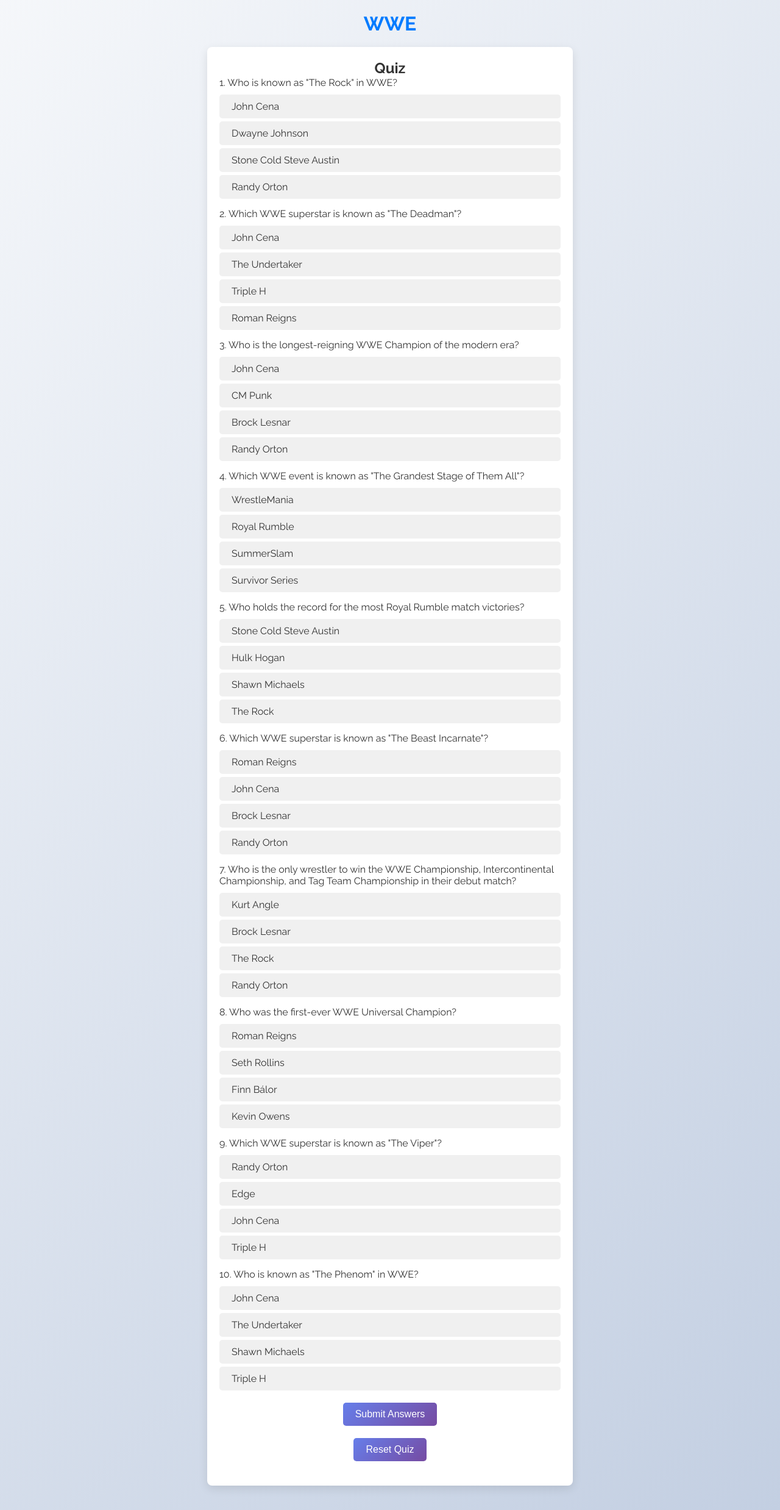
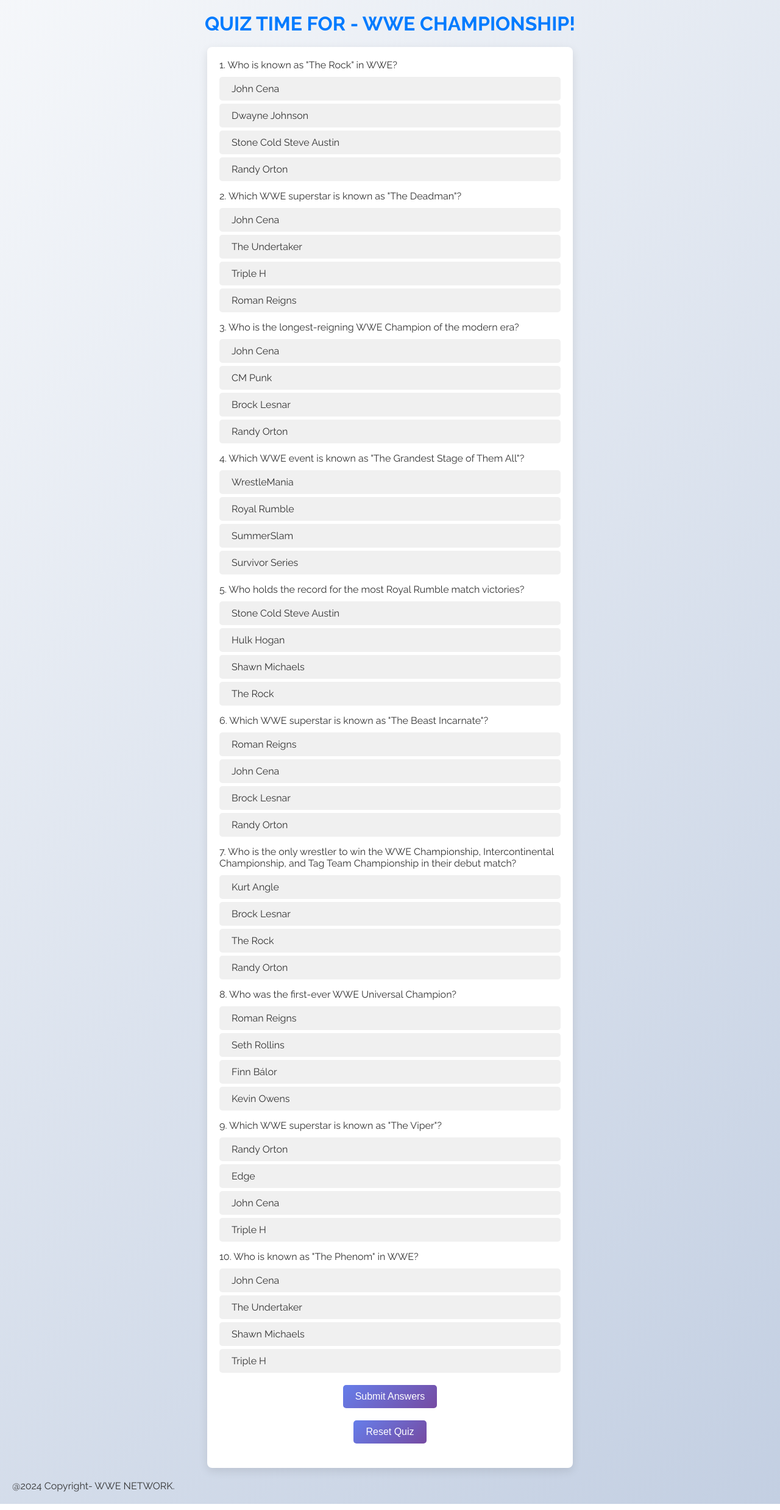
Before and after one commit to ekameeraa/KaurChaudhari_EkamVasishth_HW2, a plain HTML site: page index.html in a window 1280 px wide. Shown: the whole page at 61% size. Drawn offline with Linux system fonts and the light colour scheme.

Commit message:
updating

```diff
--- a/index.html
+++ b/index.html
@@ -7,25 +7,21 @@
   <title>OOP JS, MODULES AND BUNDLING</title>
   <link rel="preconnect" href="https://fonts.googleapis.com" />
   <link rel="preconnect" href="https://fonts.gstatic.com" crossorigin />
-
-  <link rel="preconnect" href="https://fonts.googleapis.com">
-  <link rel="preconnect" href="https://fonts.gstatic.com" crossorigin>
-  <link href="https://fonts.googleapis.com/css2?family=Raleway:ital,wght@0,100..900;1,100..900&display=swap"
-    rel="stylesheet">
   <link href="https://fonts.googleapis.com/css2?family=Raleway:ital,wght@0,100..900;1,100..900&display=swap"
     rel="stylesheet" />
   <link href="css/grid.css" rel="stylesheet">
+  <link href="css/main.css.map" rel="stylesheet">
   <link href="css/main.css" rel="stylesheet">
-  <script defer type="module" src="js/main.js"></script>
+
 </head>
 
 <body>
   <header class="heading">
-    <h1>WWE</h1>
+    <h1> QUIZ TIME FOR - WWE CHAMPIONSHIP!</h1>
   </header>
 
   <div id="quiz-container">
-    <h2>Quiz</h2>
+    <h2 class="hidden">Quiz</h2>
     <form id="quiz-form" onsubmit="return false;">
       <div id="questions-container">
       </div>
@@ -35,6 +31,12 @@
     <button id="reset-btn">Reset Quiz</button>
     <div id="result-container" style="display: none"></div>
   </div>
+  <!-- footer -->
+  <footer class="copyright">
+    <div class="footer-copyright">@2024 Copyright- WWE NETWORK.</div>
+  </footer>
+  <!-- js -->
+  <script defer type="module" src="js/main.js"></script>
 </body>
 
 </html>
```
